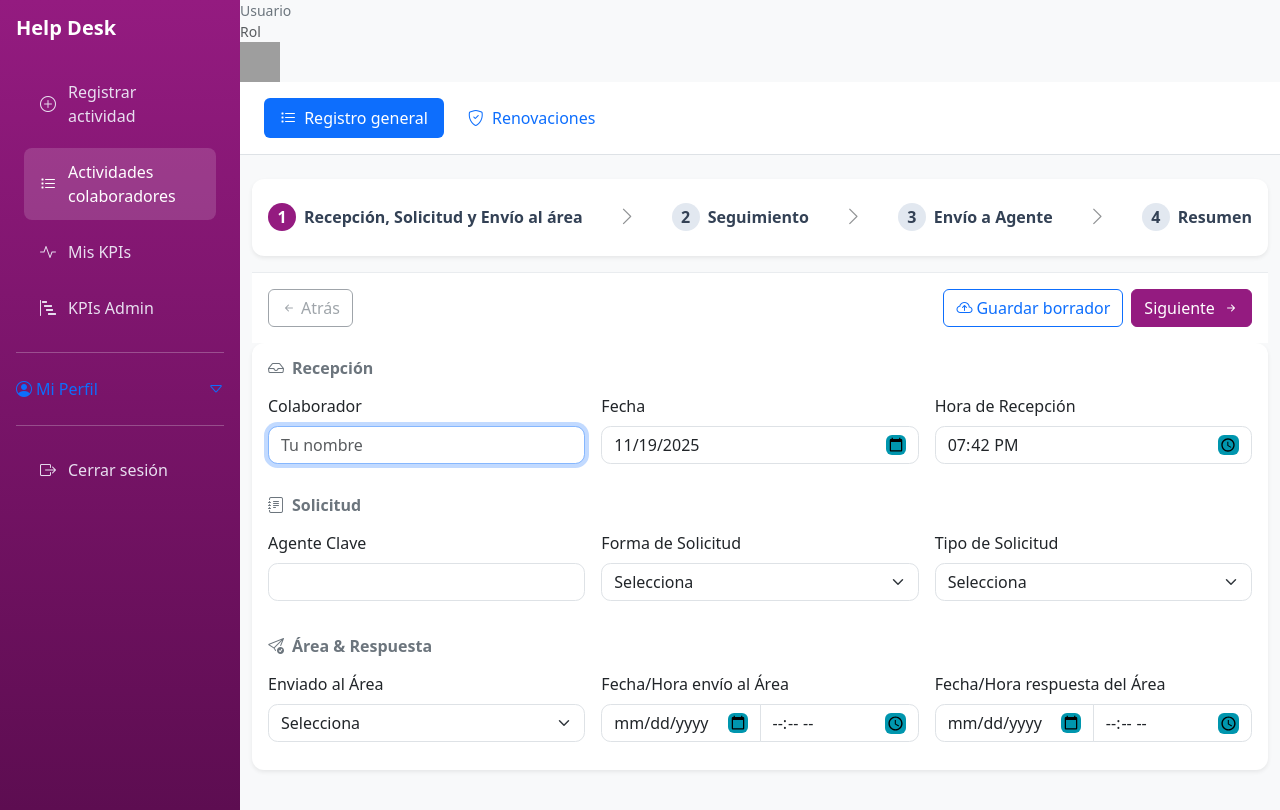
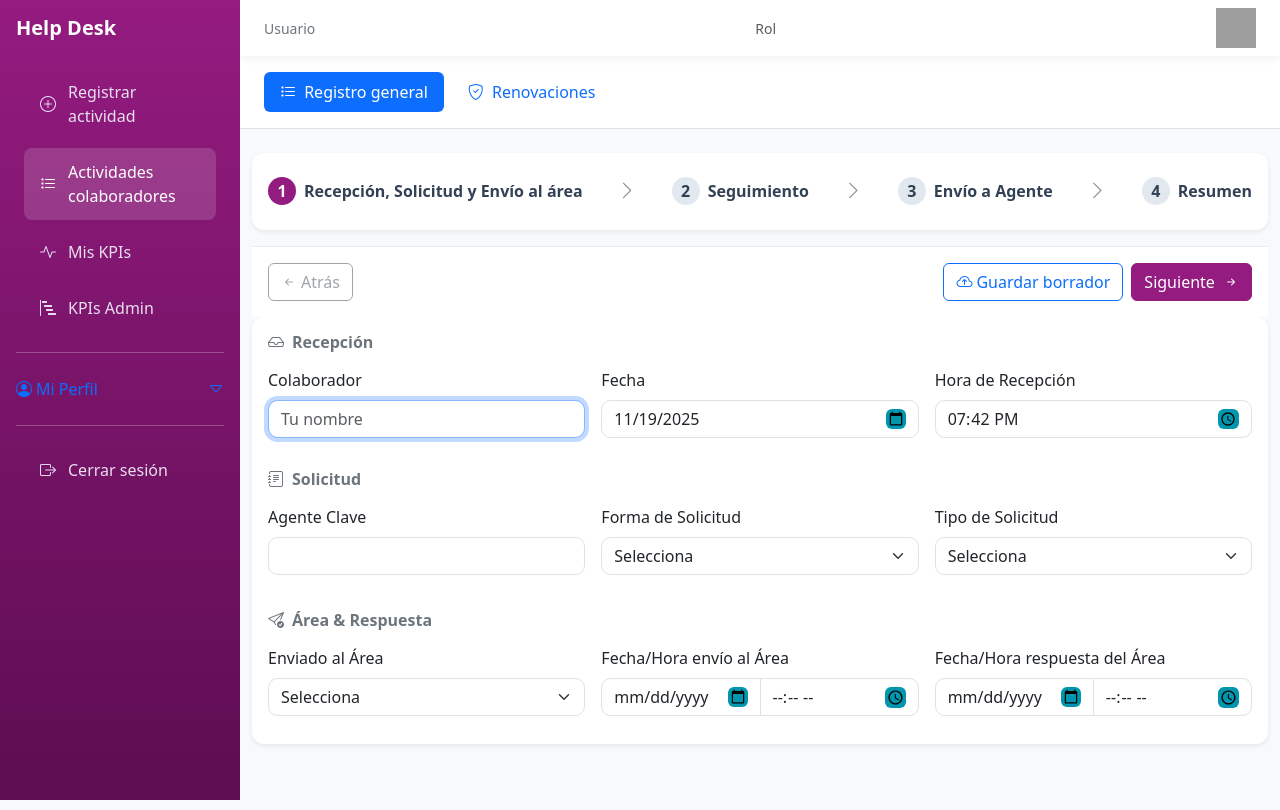
Before and after one commit to Turvlad/dturral.github.io, a plain HTML site: page registro.html in a window 1280 px wide. Drawn offline with nearby package versions, Linux system fonts and the light colour scheme; sample sign-in values are in the browser's storage; grey boxes are pictures that could not be loaded.

Commit message:
Update registro.html

```diff
--- a/registro.html
+++ b/registro.html
@@ -85,6 +85,7 @@
       </aside>
 
       <div class="app-main flex-grow-1 d-flex flex-column min-vh-100">
+        <nav class="navbar bg-white px-4" aria-label="Barra superior">
           <span class="text-secondary small" data-usuario-nombre
             >Usuario</span
           >
@@ -96,6 +97,7 @@
             height="40"
             loading="lazy"
           />
+        </nav>
 
         <!-- Tabs: Registro general vs Renovaciones -->
         <div class="bg-white border-bottom">
```
Lines whose indentation alone changed are shown as unchanged.
